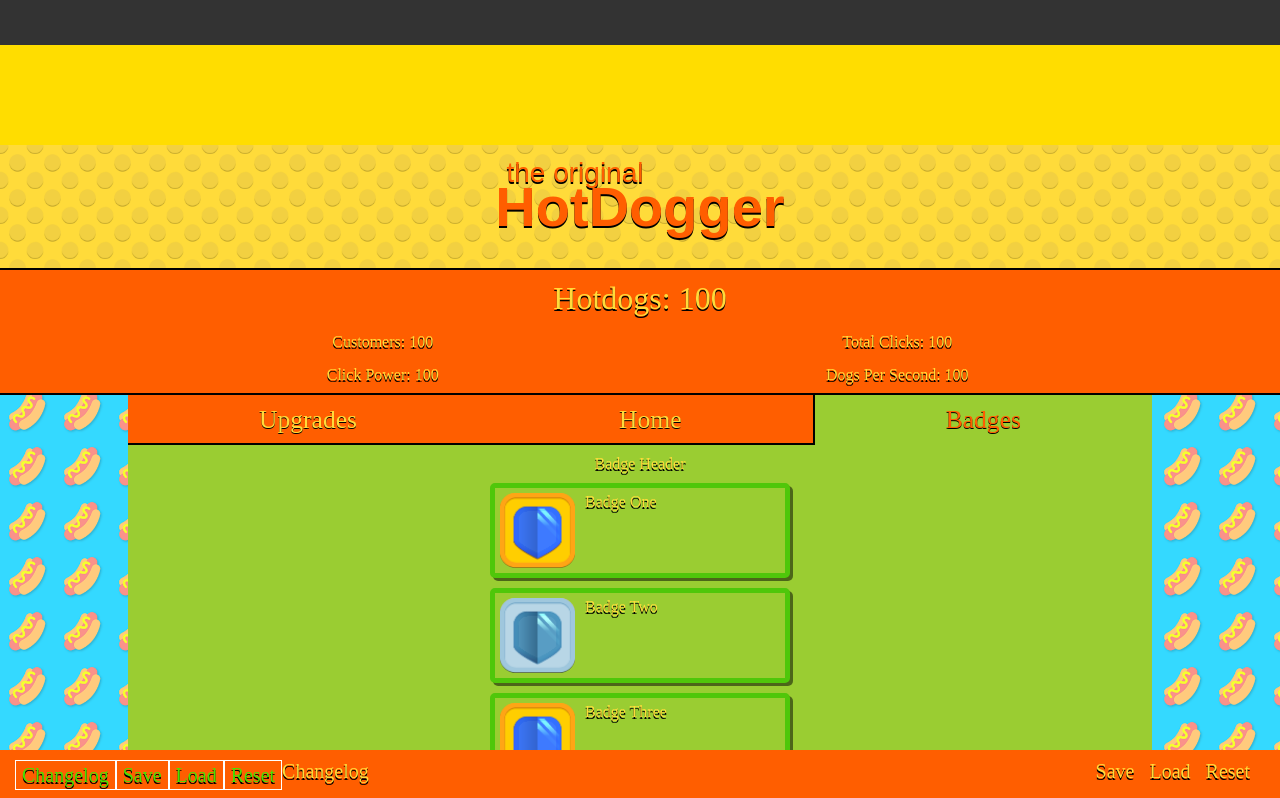
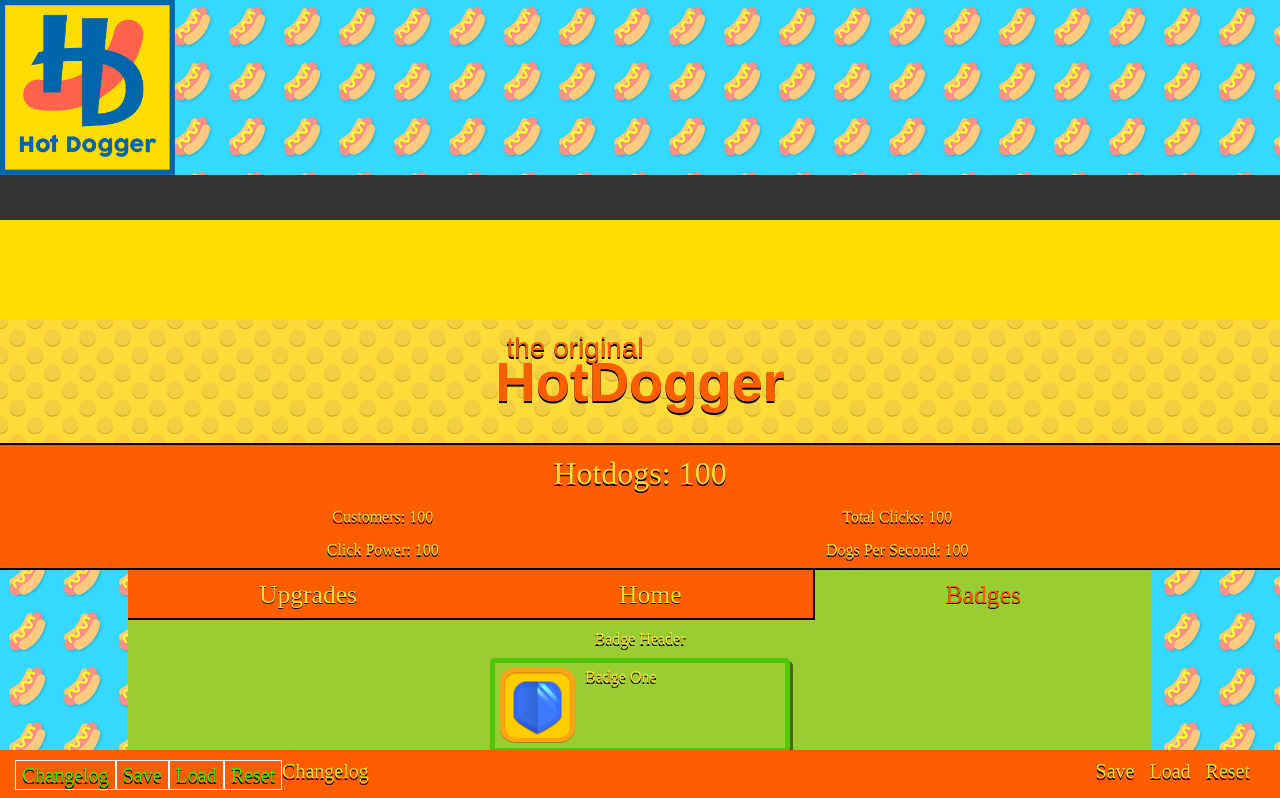
Before and after one commit to stujmar/hotdogger-fe, a React (Create React App) app: page /badges in a window 1280 px wide. Shown: the top 798 px of the page. Built offline with nearby package versions, Linux system fonts and the light colour scheme; a web font is replaced by a local one.

Commit message:
loosly styled the logo import on the header

```diff
--- a/src/components/Header/Header.module.css
+++ b/src/components/Header/Header.module.css
@@ -9,6 +9,12 @@
 }
 
 .logoStyle {
+  display: block;
+  height: 175px;
+  width: 175px;
+  background: url("../../resources/logo.png");
+  background-repeat: no-repeat;
+  background-size: cover;
 
 }
 
```
Also changed, not shown: src/resources/logo.png (renamed from src/resources/logo-01.png).
